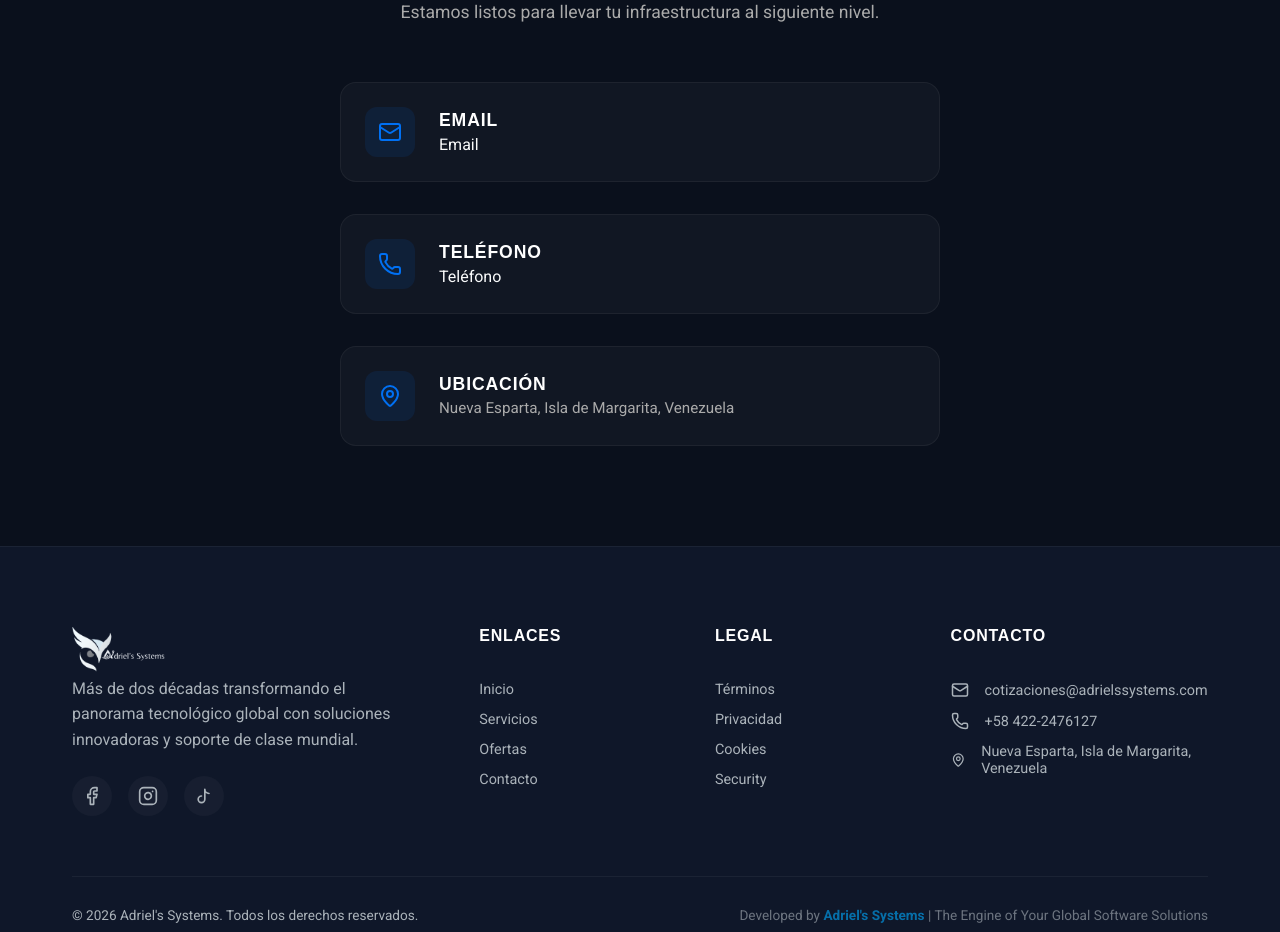
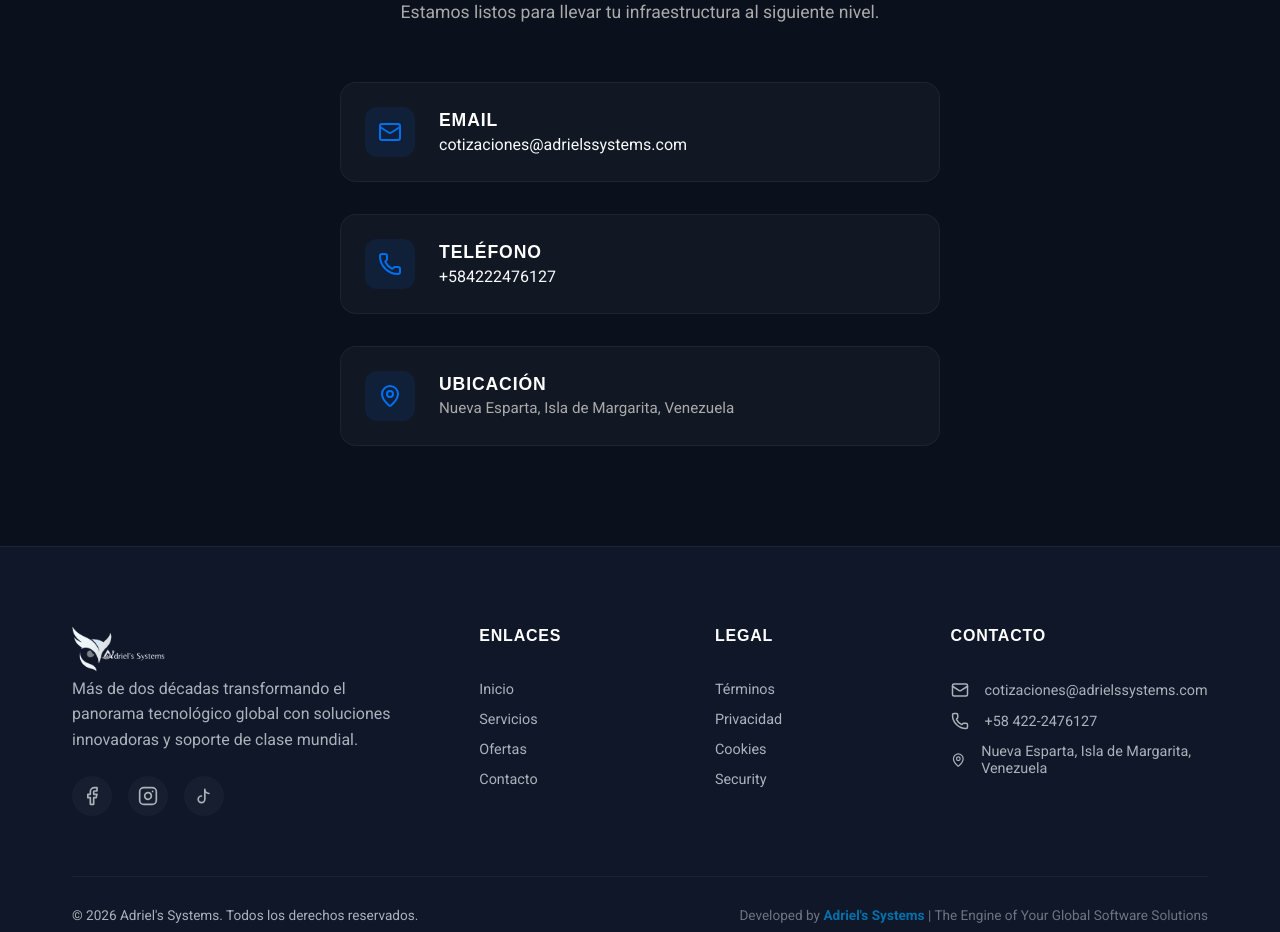
Before and after one commit to rhectoroc/appweb, a Next.js app: page / in a window 1280 px wide. Shown: the part 5440-6372 px from the top of the page. Built offline with nearby package versions, Linux system fonts and the light colour scheme; a web font is replaced by a local one.

Commit message:
fix contact

```diff
--- a/src/data/translations.tsx
+++ b/src/data/translations.tsx
@@ -141,8 +141,8 @@ export const translations = {
         contact: {
             title: <>Hablemos de tu <span className="highlight">Próximo Proyecto</span></>,
             subtitle: "Estamos listos para llevar tu infraestructura al siguiente nivel.",
-            email: "Email",
-            phone: "Teléfono",
+            email: "cotizaciones@adrielssystems.com",
+            phone: "+584222476127",
             location: "Ubicación",
             locationText: "Nueva Esparta, Isla de Margarita, Venezuela"
         },
```
